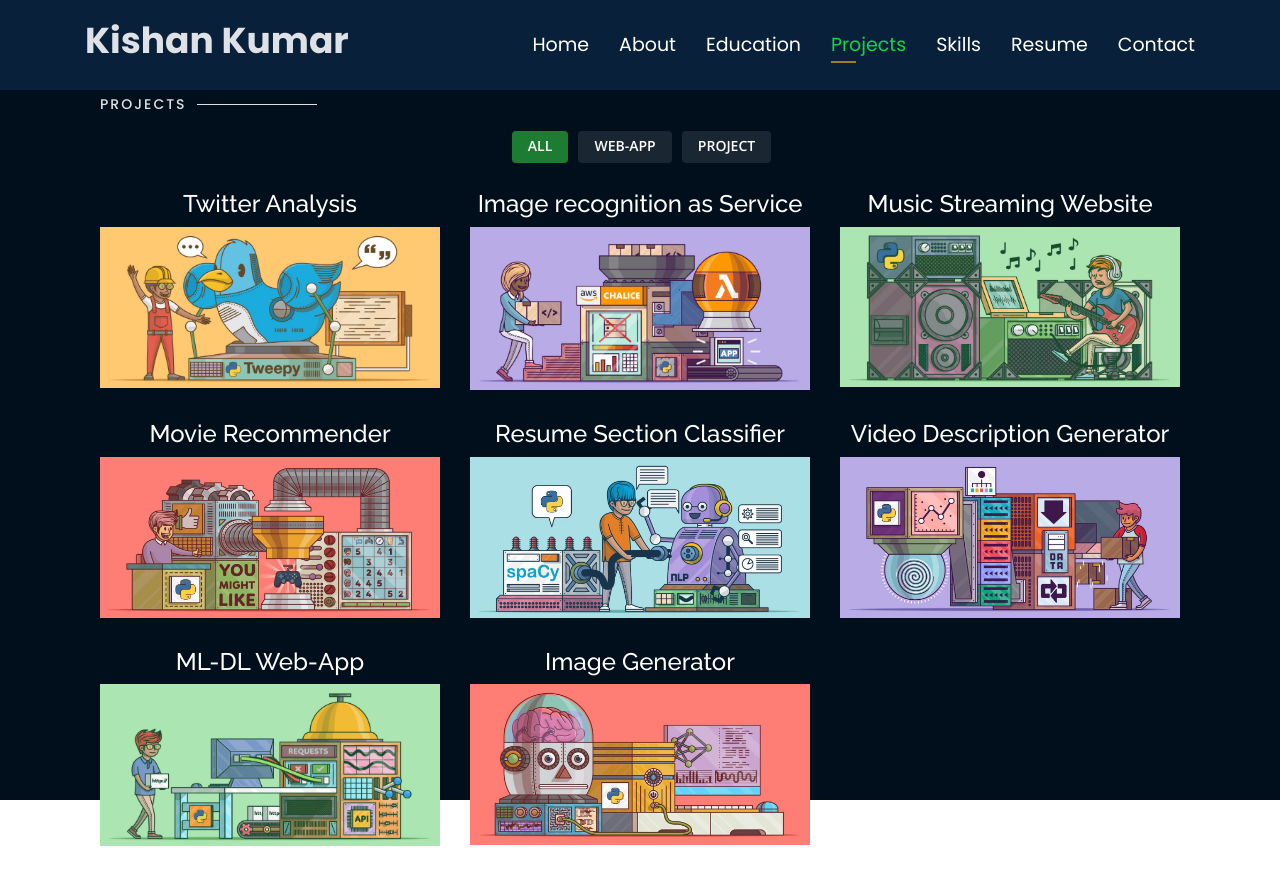
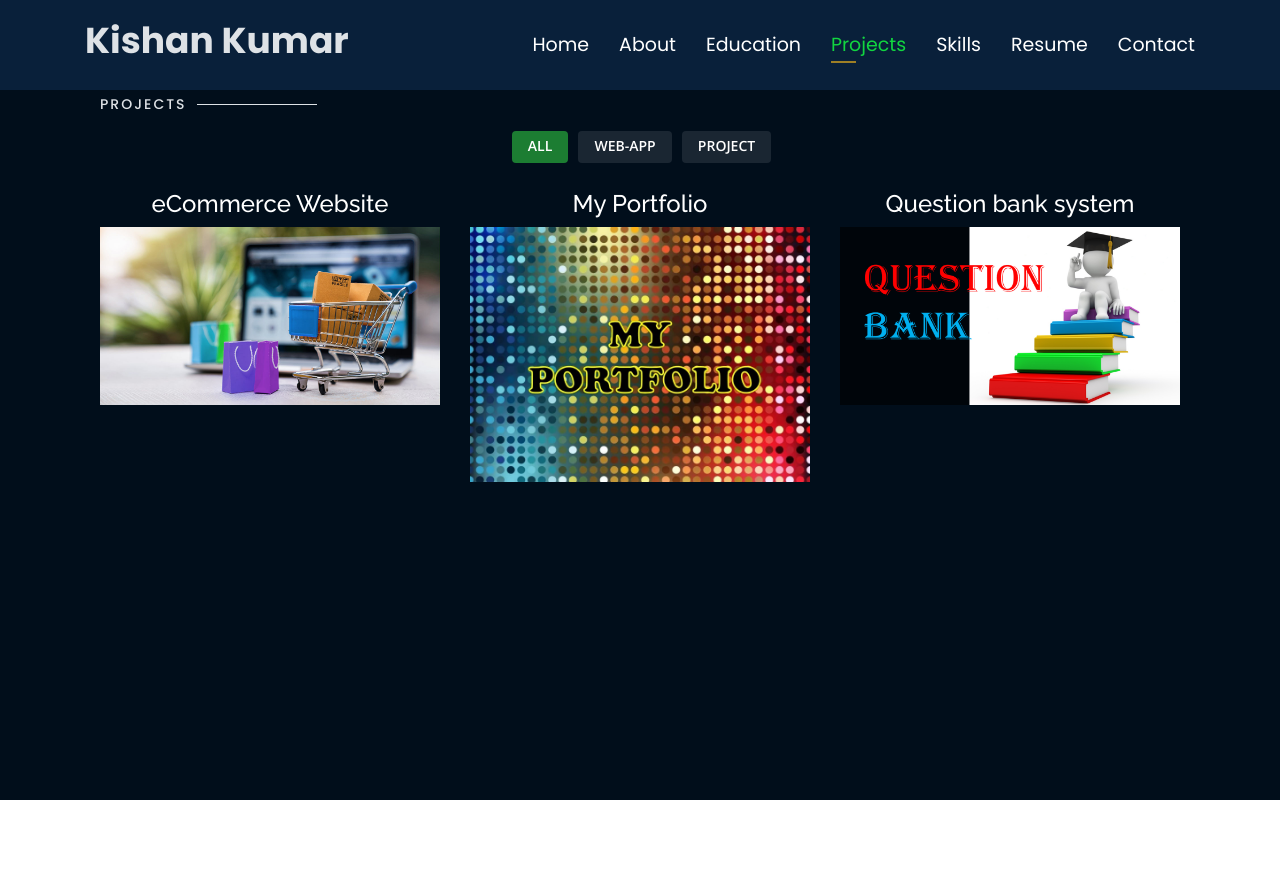
Before and after one commit to coderbabukishan/portfolio, a plain HTML site: page index.html in a window 1280 px wide. Both pictures are taken after a click on the link "Projects". After the commit the page ends 800 px from the top, so only its background shows below. Drawn offline with nearby package versions, Linux system fonts and the light colour scheme.

Commit message:
my portfolio

```diff
--- a/index.html
+++ b/index.html
@@ -222,7 +222,6 @@
               <h6 style="text-align:left;color:#fff;padding: 0px 10px;">Relevant Coursework</h6>
               <ul style="text-align:left;color:#fff;">
                 <li>Physcis</li>
-
                 <li>Chemistry</li>
                 <li>&amp; Mathematics</li>
               </ul>
@@ -423,9 +422,9 @@
       <div class="row portfolio-container">
 
         <div class="col-lg-4 col-md-6 portfolio-item filter-app">
-          <center><h4>Twitter Analysis</h4></center>
+          <center><h4>eCommerce Website</h4></center>
           <div class="portfolio-wrap">
-            <img src="assets/img/project/twitteranalysis.jpg" class="img-fluid" alt="">
+            <img src="assets/img/project/eCommerce-Website.jpg" class="img-fluid" alt="">
             <div class="portfolio-info">
 
               <div class="portfolio-links">
@@ -436,9 +435,9 @@
         </div>
 
         <div class="col-lg-4 col-md-6 portfolio-item filter-app">
-          <center><h4>Image recognition as Service</h4></center>
+          <center><h4>My Portfolio</h4></center>
           <div class="portfolio-wrap">
-            <img src="assets/img/project/iras.jpeg" class="img-fluid" alt="">
+            <img src="assets/img/project/myportfolio.webp" class="img-fluid" alt="">
             <div class="portfolio-info">
 
               <div class="portfolio-links">
@@ -449,9 +448,9 @@
         </div>
 
         <div class="col-lg-4 col-md-6 portfolio-item filter-app">
-          <center><h4>Music Streaming Website</h4></center>
+          <center><h4>Question bank system</h4></center>
           <div class="portfolio-wrap">
-            <img src="assets/img/project/musicplayer.jpg" class="img-fluid" alt="">
+            <img src="assets/img/project/Question Bank.png" class="img-fluid" alt="">
             <div class="portfolio-info">
 
               <div class="portfolio-links">
@@ -461,7 +460,7 @@
           </div>
         </div>
 
-        <div class="col-lg-4 col-md-6 portfolio-item filter-app">
+        <!-- <div class="col-lg-4 col-md-6 portfolio-item filter-app">
           <center><h4>Movie Recommender</h4></center>
           <div class="portfolio-wrap">
             <img src="assets/img/project/recommender.jpg" class="img-fluid" alt="">
@@ -472,7 +471,7 @@
               </div>
             </div>
           </div>
-        </div>
+        </div> -->
 
         <!-- <div class="col-lg-4 col-md-6 portfolio-item filter-app">
           <center><h4>To-Do App</h4></center>
@@ -486,9 +485,9 @@
           </div>
         </div> -->
 
-        <div class="col-lg-4 col-md-6 portfolio-item filter-project">
+        <!-- <div class="col-lg-4 col-md-6 portfolio-item filter-project"> -->
           <!-- <br> -->
-          <center><h4>Resume Section Classifier</h4></center>
+          <!-- <center><h4>Resume Section Classifier</h4></center>
           <div class="portfolio-wrap">
             <img src="assets/img/project/resume.jpg" class="img-fluid" alt="">
             <div class="portfolio-info">
@@ -498,7 +497,7 @@
               </div>
             </div>
           </div>
-        </div>
+        </div> -->
 
         <!-- <div class="col-lg-4 col-md-6 portfolio-item filter-app">
           <br>
@@ -513,7 +512,7 @@
           </div>
         </div> -->
 
-        <div class="col-lg-4 col-md-6 portfolio-item filter-project">
+        <!-- <div class="col-lg-4 col-md-6 portfolio-item filter-project">
           <center><h4>Video Description Generator</h4></center>
           <div class="portfolio-wrap">
             <img src="assets/img/project/vdg.jpg" class="img-fluid" alt="">
@@ -523,9 +522,9 @@
               </div>
             </div>
           </div>
-        </div>
+        </div> -->
 
-        <div class="col-lg-4 col-md-6 portfolio-item filter-app">
+        <!-- <div class="col-lg-4 col-md-6 portfolio-item filter-app">
           <center><h4>ML-DL Web-App</h4></center>
           <div class="portfolio-wrap">
             <img src="assets/img/project/ml.jpg" class="img-fluid" alt="">
@@ -535,13 +534,13 @@
               </div>
             </div>
           </div>
-        </div>
+        </div> -->
 
 
 
-        <div class="col-lg-4 col-md-6 portfolio-item filter-project">
+        <!-- <div class="col-lg-4 col-md-6 portfolio-item filter-project"> -->
           <!-- <br> -->
-          <center><h4>Image Generator</h4></center>
+          <!-- <center><h4>Image Generator</h4></center>
           <div class="portfolio-wrap">
             <img src="assets/img/project/gan.jpg" class="img-fluid" alt="">
             <div class="portfolio-info">
@@ -553,7 +552,7 @@
         </div>
 
       </div>
-    </div>
+    </div> -->
   </section>
 
   <!-- End Project Section -->
```
Also changed, not shown: projects/iras.html (+6 -5 lines), projects/musicplayer.html (+6 -6 lines), projects/twitteranalysis.html (+5 -5 lines), assets/img/project/Question Bank.png (added), assets/img/project/eCommerce-Website.jpg (added), assets/img/project/myportfolio.webp (added).
